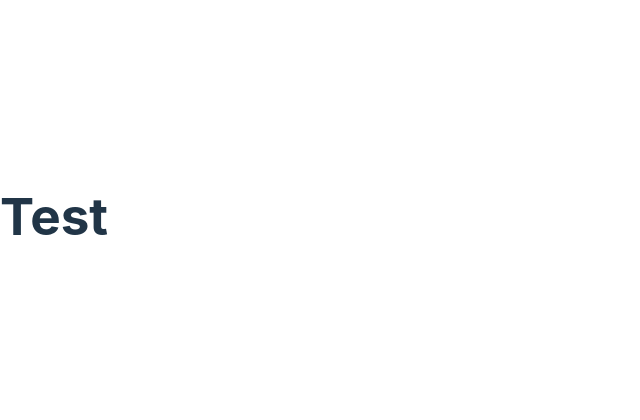
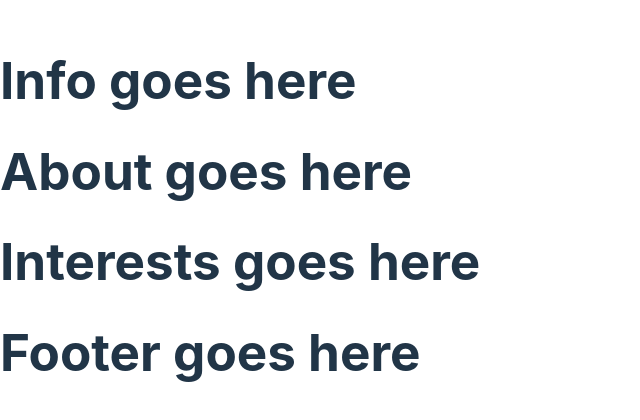
Before and after one commit to AaronJHarvey/React-Digital-Business-Card, a React (Vite) app: page / in a window 1280 px wide. Shown: the part 184-604 px from the top of the page, without its empty margins (0-640 px from the left). Built offline with nearby package versions, Linux system fonts and the light colour scheme.

Commit message:
Imports About, Footer, Info, and Interests to App

```diff
--- a/src/App.jsx
+++ b/src/App.jsx
@@ -1,5 +1,18 @@
+import React from 'react';
+import About from './Components/About';
+import Footer from './Components/Footer';
+import Info from './Components/Info';
+import Interests from './Components/Interests';
+
 function App () {
-	return <h1>Test</h1>;
+	return (
+		<div>
+			<Info />
+			<About />
+			<Interests />
+			<Footer />
+		</div>
+	);
 }
 
 export default App;
```
